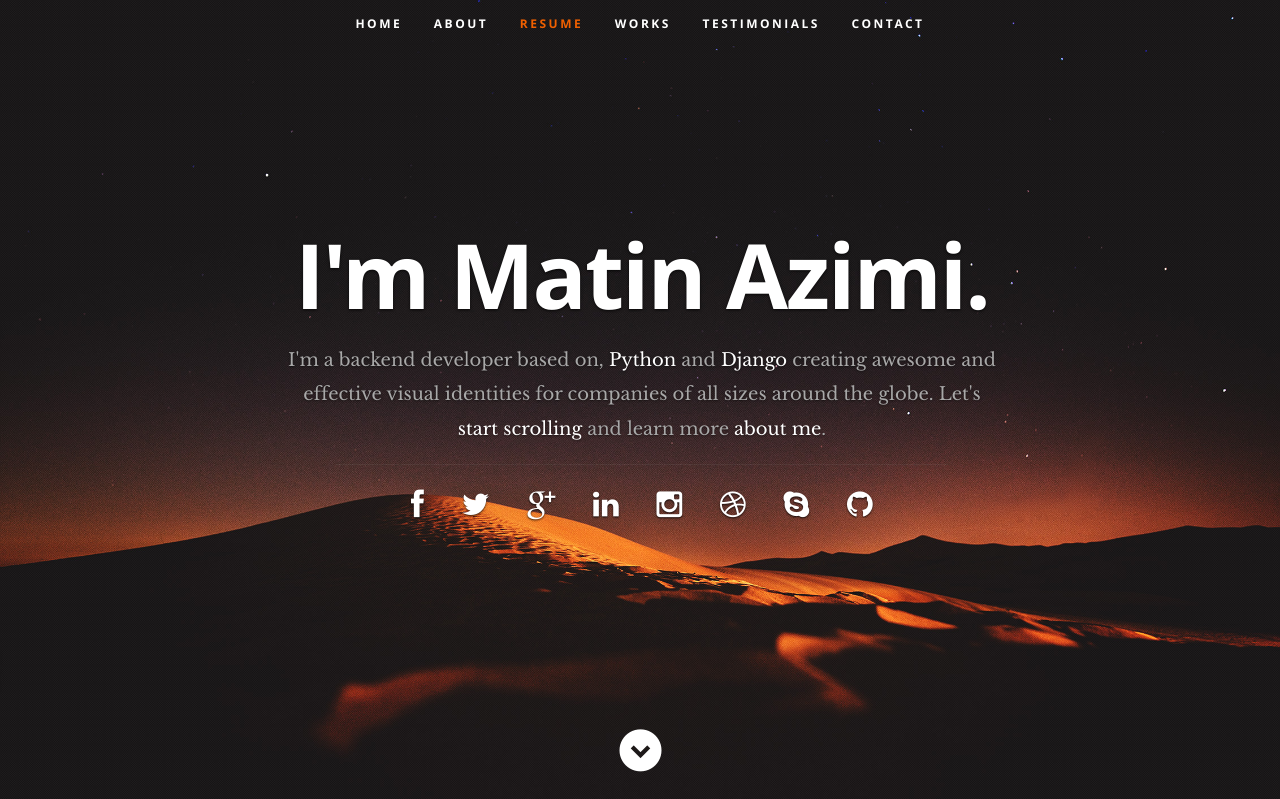
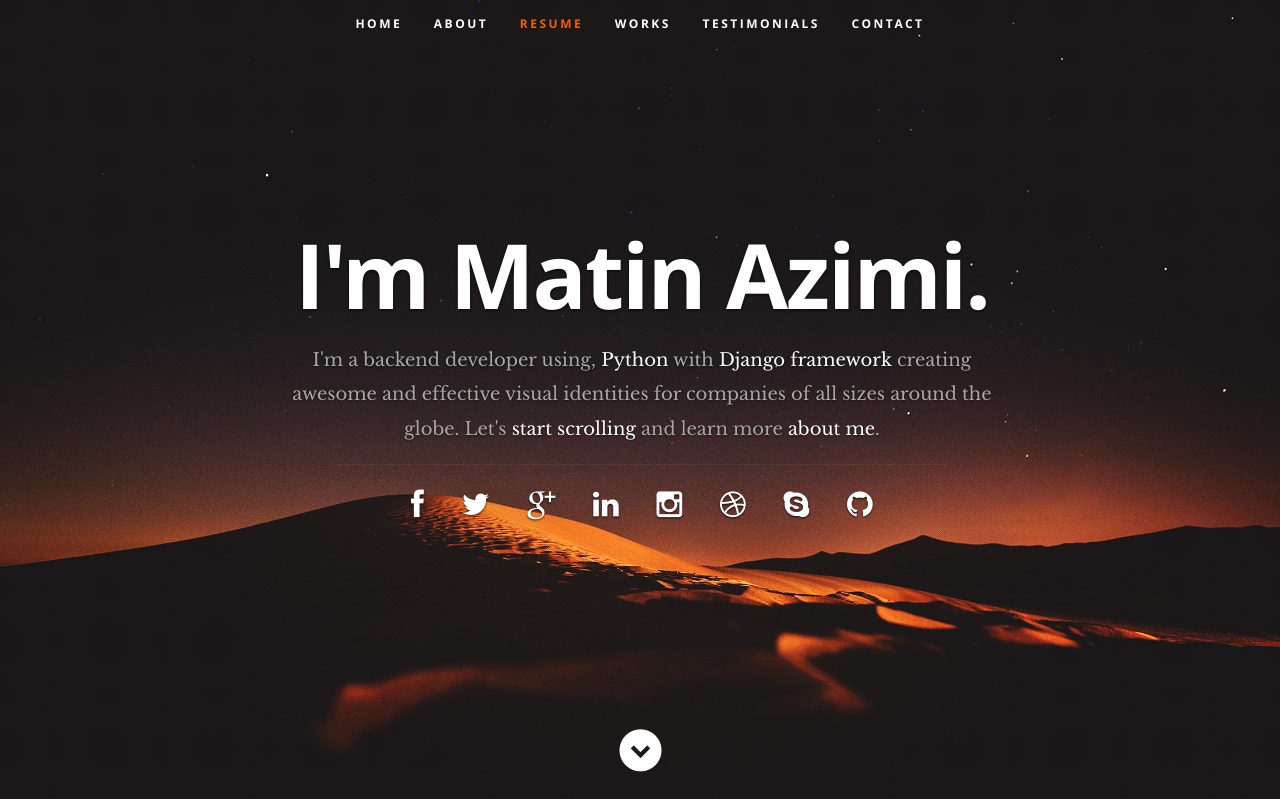
Before and after one commit to matinazimi/resume, a Django app: page / in a window 1280 px wide. Shown: the top 799 px of the page. Run offline with Django 3.2, Linux system fonts and the light colour scheme; some libraries are stand-ins or nearby versions.

Commit message:
change text

```diff
--- a/templates/index.html
+++ b/templates/index.html
@@ -60,7 +60,7 @@
     <div class="row banner">
         <div class="banner-text">
             <h1 class="responsive-headline">I'm Matin Azimi.</h1>
-            <h3>I'm a backend developer based on, <span>Python </span> and <span>Django </span> creating awesome and
+            <h3>I'm a backend developer using, <span>Python </span> with <span>Django framework </span> creating awesome and
                 effective visual identities for companies of all sizes around the globe. Let's <a class="smoothscroll"
                                                                                                   href="#about">start
                     scrolling</a>
```
Also changed, not shown: 1 other file.
